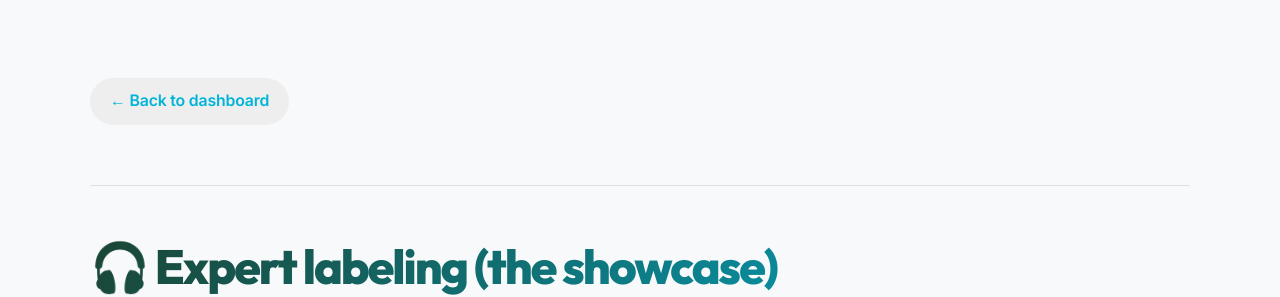
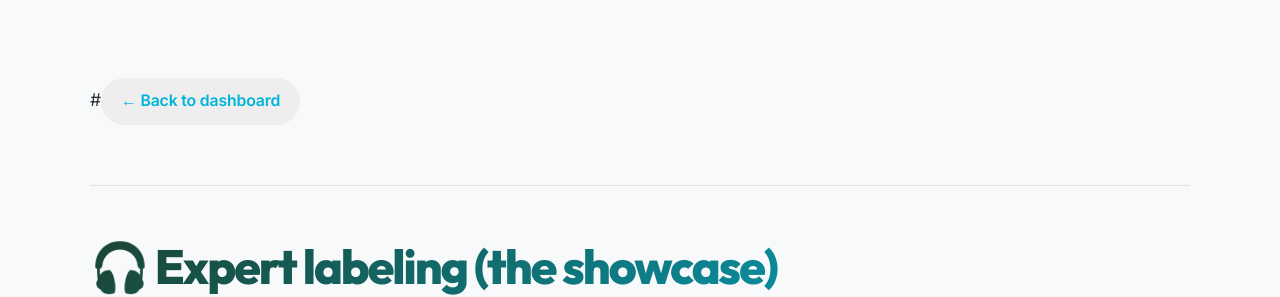
Before and after one commit to milanto-hery/bioacoustic-monitoring, a Jekyll site: the page built from docs/labeling.md, in a window 1280 px wide and 900 px high. Shown: the top 297 px of the window. Built offline with Jekyll 4.4.1, drawn with Linux system fonts in a browser that asks for light colours.

```diff
--- a/docs/labeling.md
+++ b/docs/labeling.md
@@ -6,7 +6,7 @@ nav_order: 3
 permalink: /docs/labeling/
 ---
 
-<a href="{{ site.baseurl }}/" class="back-link">← Back to dashboard
+#<a href="{{ site.baseurl }}/" class="back-link">← Back to dashboard
 
 ---
 
```
